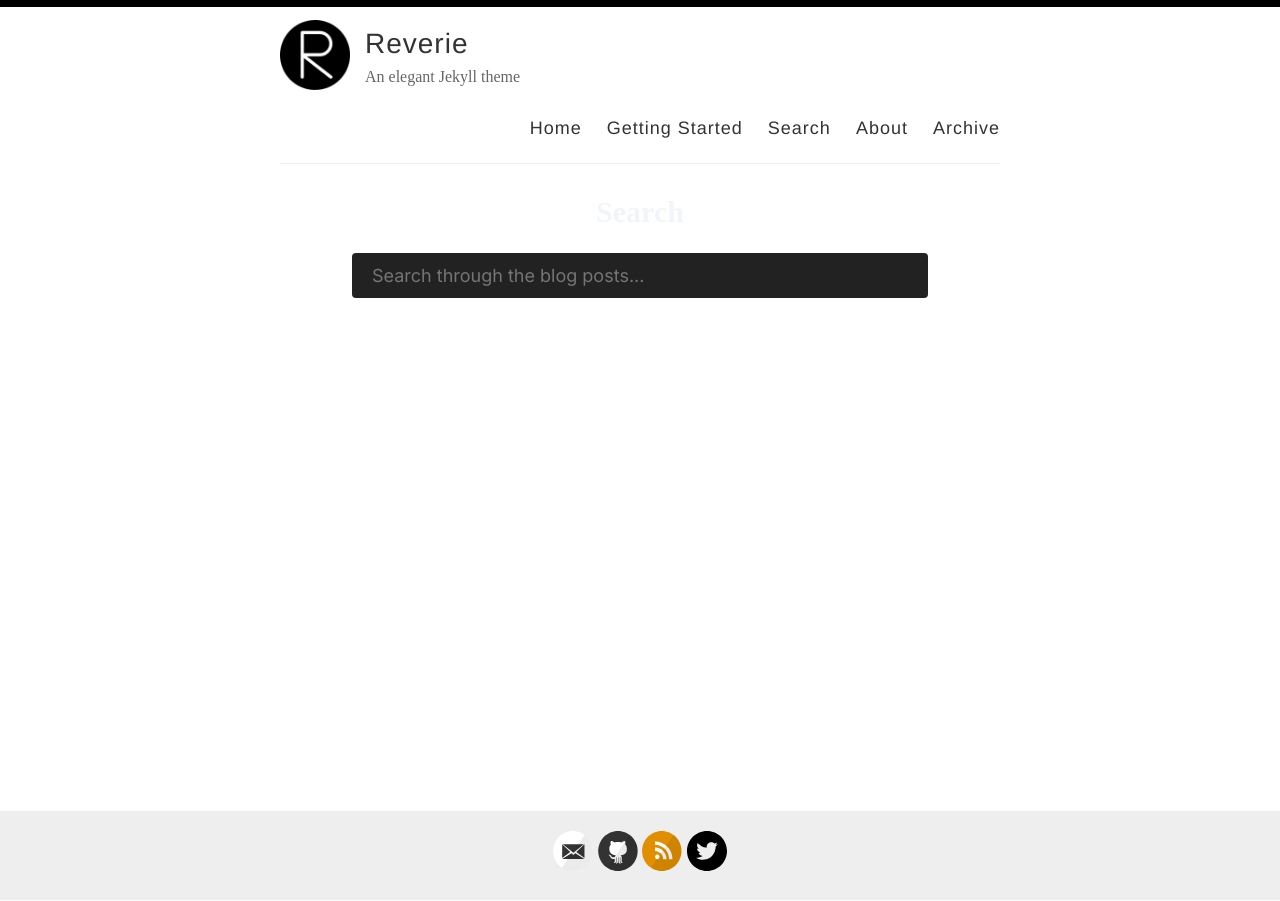
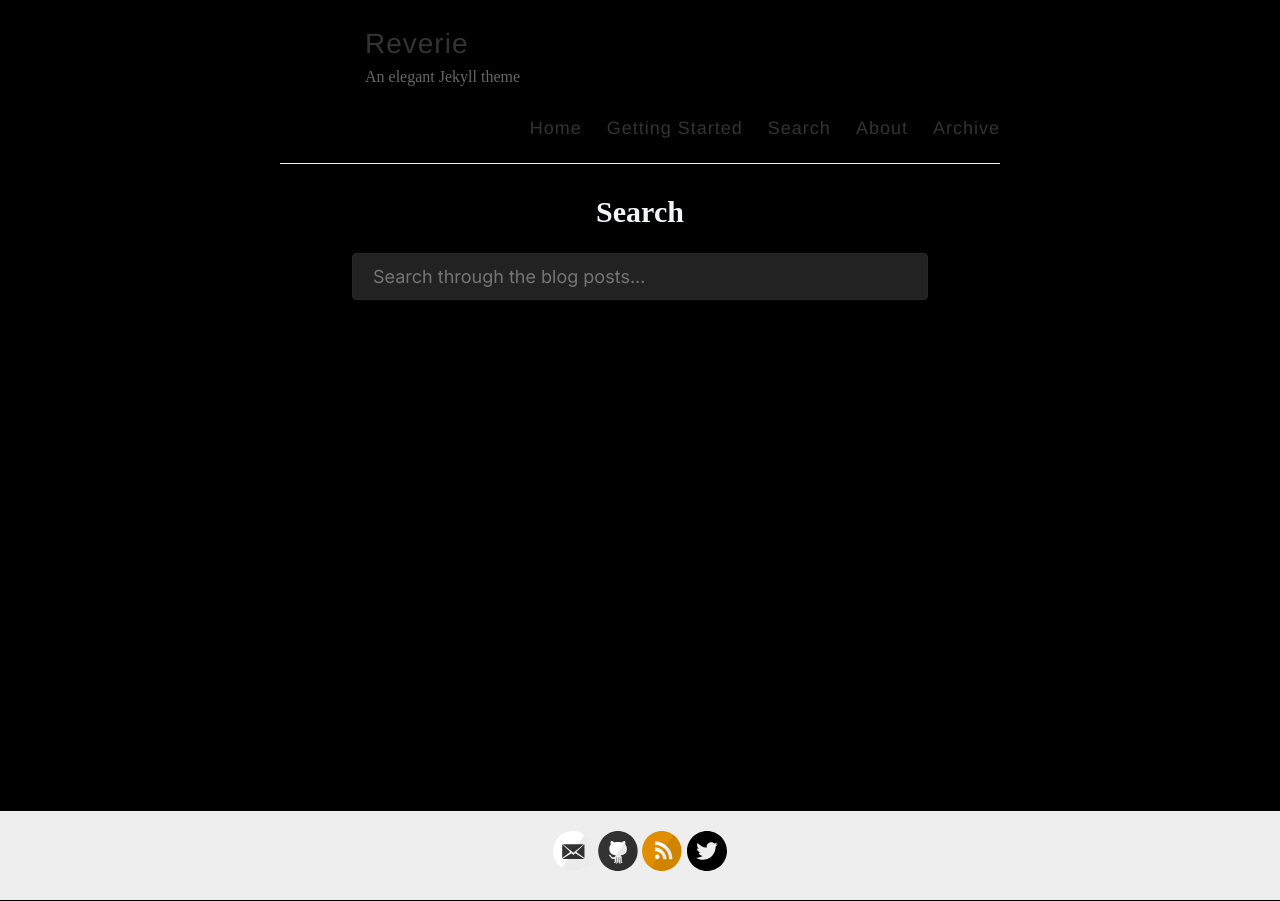
Before and after one commit to Break-Into-Data/break-into-data-website, a Jekyll site: the page built from _pages/search.md, in a window 1280 px wide. Built offline with Jekyll 4.4.1, drawn with Linux system fonts in a browser that asks for light colours.

Commit message:
Update variables

```diff
--- a/assets/style.scss
+++ b/assets/style.scss
@@ -31,7 +31,7 @@
 }
 
 body {
-  background: var(--backgroundColor);
+  background: $backgroundColor;
   line-height: 1.7;
   font-weight: 400;
   font-size: 18px;
@@ -110,14 +110,14 @@
 
 table tr th {
 	font-weight: bold;
-	border: 1px solid var(--borderColor);
+	border: 1px solid $borderColor;
 	text-align: left;
 	margin: 0;
 	padding: 6px 13px;
 }
 
 table tr td {
-	border: 1px solid var(--borderColor);
+	border: 1px solid $borderColor;
 	text-align: left;
 	margin: 0;
 	padding: 6px 13px;
@@ -149,7 +149,7 @@
   padding: 12px 20px;
   margin: 8px 0;
   display: inline-block;
-  border: 1px solid var(--borderColor);
+  border: 1px solid $borderColor;
   border-radius: 4px;
   box-sizing: border-box;
   font-size: 18px;
@@ -636,7 +636,7 @@
   max-width: 270px;
   border-radius: 4px;
   text-align: center;
-  border: dashed 1px var(--borderColor);
+  border: dashed 1px $borderColor;
   background-color: hsl(0, 0%, 98%);
   font-size: var(--font-size);
   line-height: 1.5;
@@ -710,7 +710,7 @@
 
 .pagination a, .pagination span {
   padding: 7px 18px;
-  border: 1px solid var(--borderColor);
+  border: 1px solid $borderColor;
   margin-left: -2px;
   margin-right: -2px;
   // background-color: #ffffff;
@@ -768,7 +768,7 @@
   padding: 12px 20px;
   margin: 8px 0;
   display: inline-block;
-  border: 1px solid var(--borderColor);
+  border: 1px solid $borderColor;
   border-radius: 4px;
   box-sizing: border-box;
 }
@@ -786,7 +786,7 @@
 }
 
 .tinyletterForm {
-  border: 1px solid var(--borderColor);
+  border: 1px solid $borderColor;
   padding: 3px;
   text-align: center;
   // background: #ececec;
@@ -948,7 +948,7 @@
   height: 0;
   width: 0;
   border: 7px solid transparent;
-  border-right: 7px solid var(--borderColor);
+  border-right: 7px solid $borderColor;
 }
 @media only screen and (min-width: 768px) {
   .cd-timeline-content h2 {
@@ -974,7 +974,7 @@
     top: 24px;
     left: 100%;
     border-color: transparent;
-    border-left-color: var(--borderColor);
+    border-left-color: $borderColor;
   }
   .cd-timeline-content .cd-read-more {
     float: left;
@@ -995,7 +995,7 @@
     left: auto;
     right: 100%;
     border-color: transparent;
-    border-right-color: var(--borderColor);
+    border-right-color: $borderColor;
   }
   .cd-timeline-block:nth-child(even) .cd-timeline-content .cd-read-more {
     float: right;
```
